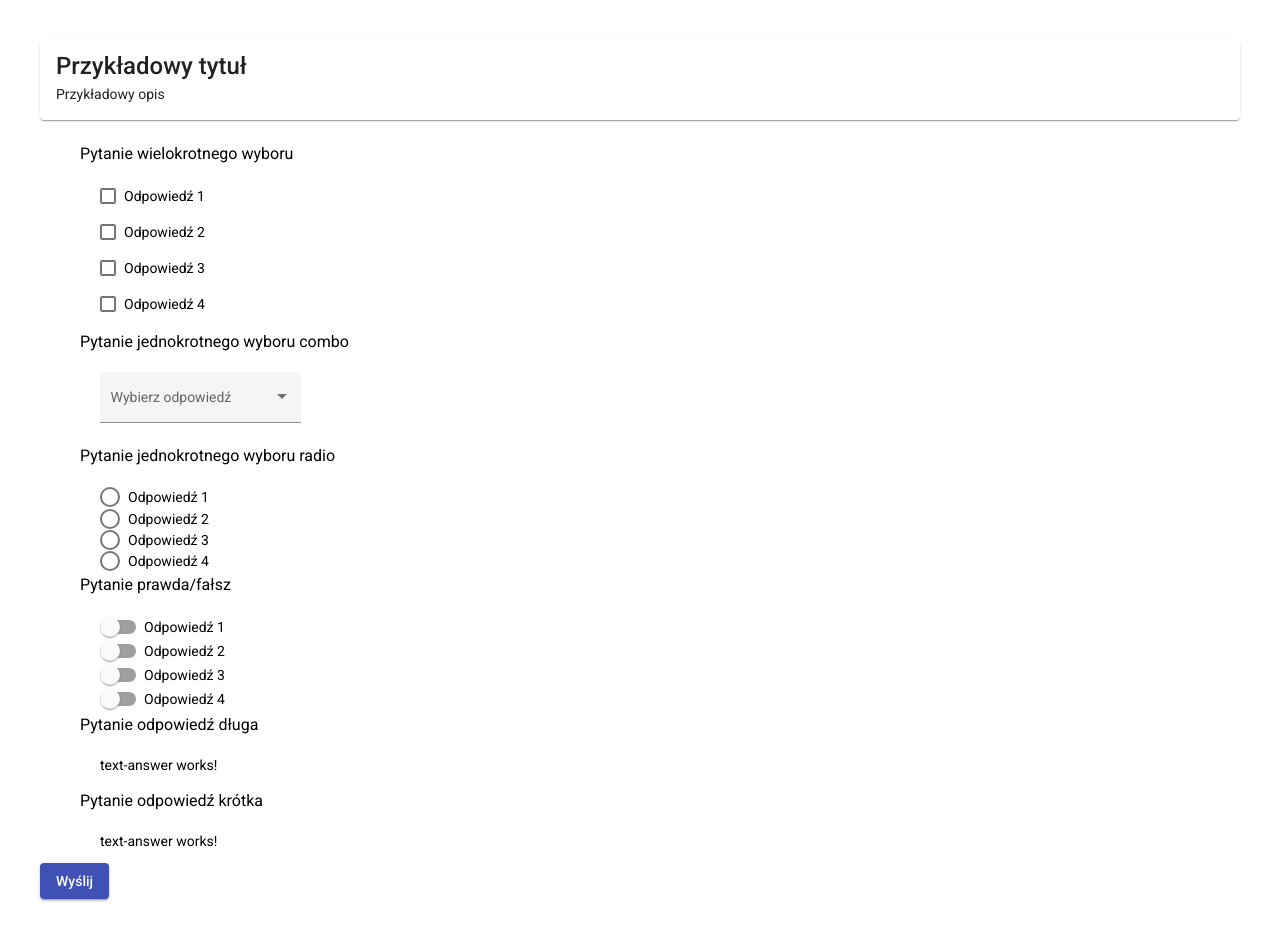
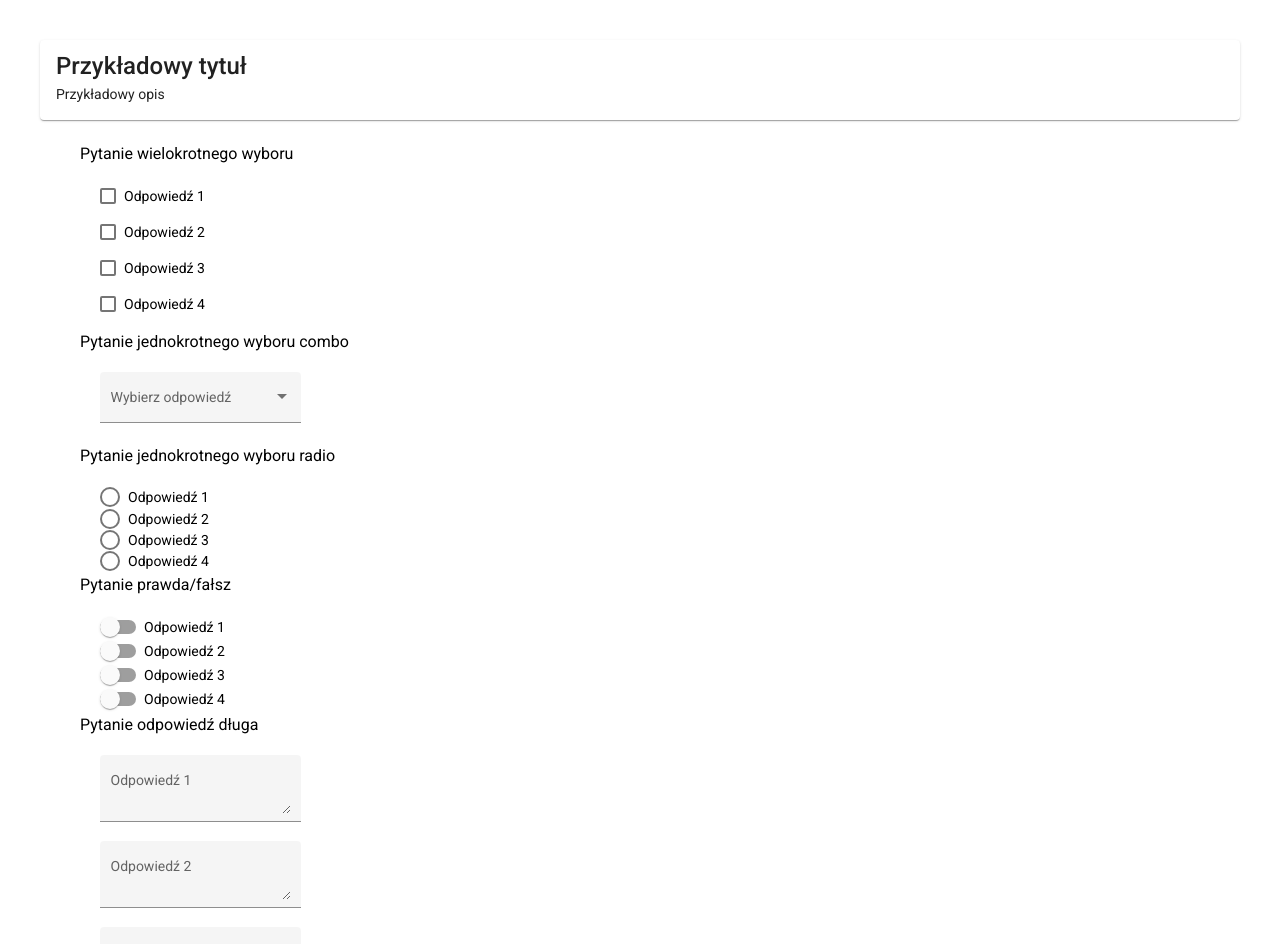
Before and after one commit to Kacper-Sleziak/Polling_App, an Angular app in the folder frontend/polling_app/: page /form in a window 1280 px wide. Shown: the top 944 px of the page. Before the commit the page ends 899 px from the top, so only its background shows below. Built offline with nearby package versions, Linux system fonts and the light colour scheme.

Commit message:
Add long text input to text answer component

```diff
--- a/frontend/polling_app/src/app/app.module.ts
+++ b/frontend/polling_app/src/app/app.module.ts
@@ -15,6 +15,8 @@ import {MatButtonModule} from '@angular/material/button';
 import {MatSelectModule} from '@angular/material/select';
 import {MatRadioModule} from '@angular/material/radio'
 import {MatSlideToggleModule} from '@angular/material/slide-toggle'
+import {MatFormFieldModule} from '@angular/material/form-field'
+import {MatInputModule} from '@angular/material/input'
 import { CheckboxAnswerComponent } from './components/form-components/answers/checkbox-answer/checkbox-answer.component';
 import { ComboboxAnswerComponent } from './components/form-components/answers/combobox-answer/combobox-answer.component';
 import { FormAnswersComponent } from './components/form-components/form-answers/form-answers.component';
@@ -52,7 +54,9 @@ const appRoutes: Routes = [{
     MatButtonModule,
     MatSelectModule,
     MatRadioModule,
-    MatSlideToggleModule
+    MatSlideToggleModule,
+    MatFormFieldModule,
+    MatInputModule
   ],
   providers: [],
   bootstrap: [AppComponent]
--- a/frontend/polling_app/src/app/components/form-components/answers/text-answer/text-answer.component.html
+++ b/frontend/polling_app/src/app/components/form-components/answers/text-answer/text-answer.component.html
@@ -1 +1,6 @@
-<p>text-answer works!</p>
+<div *ngFor="let answer of answers">
+    <mat-form-field class="example-full-width" appearance="fill">
+        <mat-label>{{answer.answer}}</mat-label>
+        <textarea matInput placeholder="Wprowadź odpowiedź..."></textarea>
+    </mat-form-field>
+</div>
```
